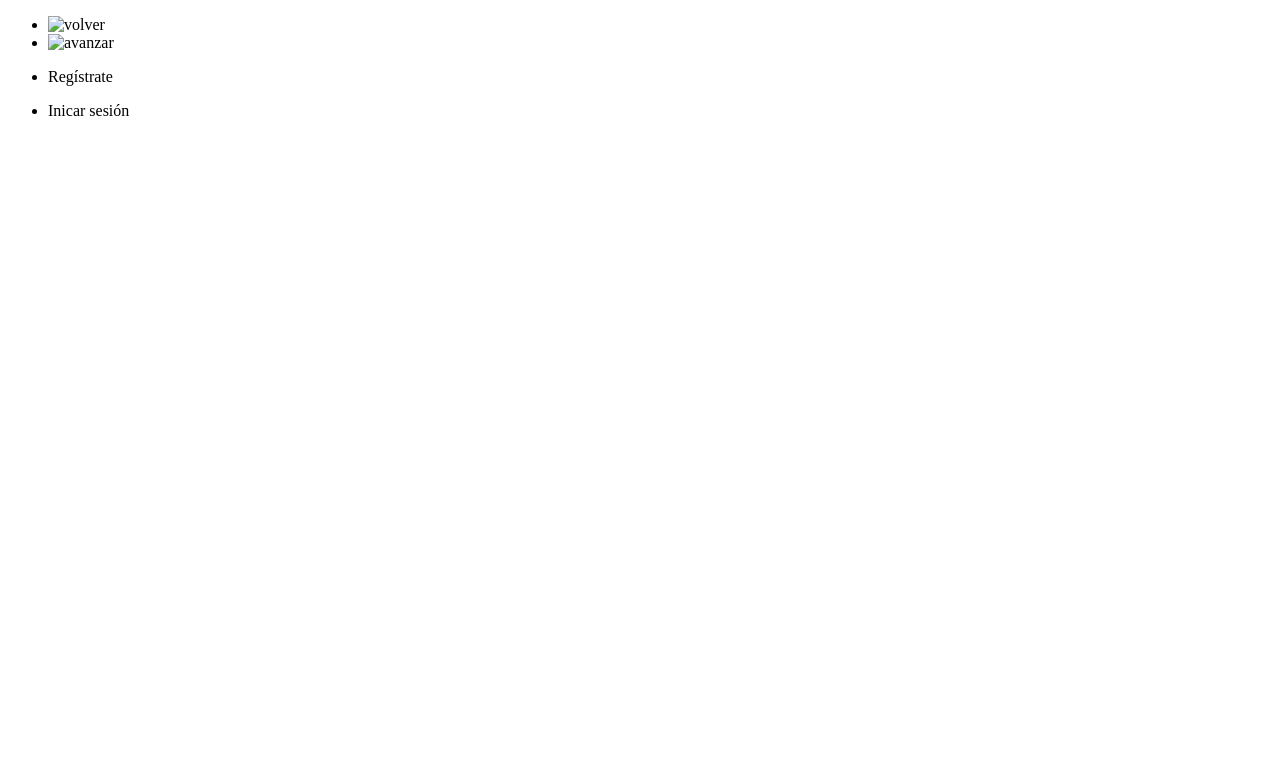
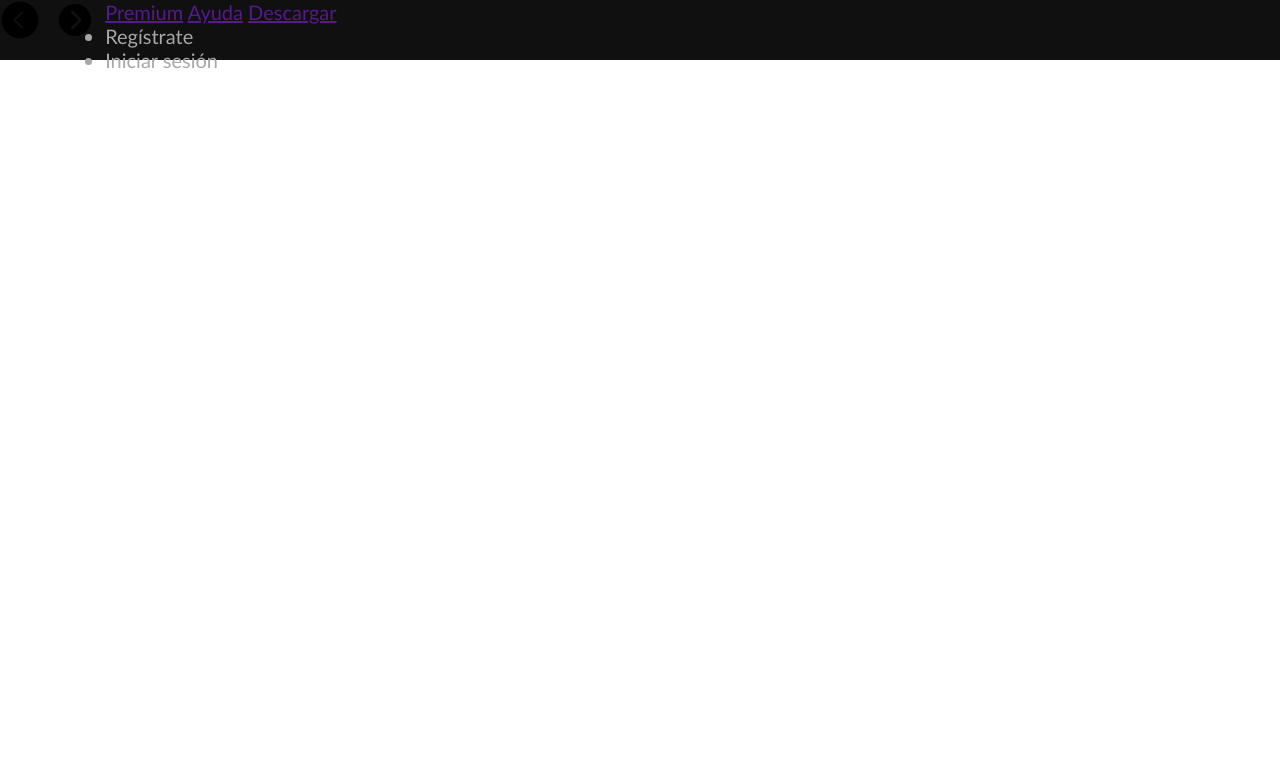
Before and after one commit to brepaca/CloneSpotify, a plain HTML site: page index.html in a window 1280 px wide. Shown: the top 768 px of the page. Drawn offline with Linux system fonts and the light colour scheme.

Commit message:
Se ingresaron los iconos de la barra de navegación. Se añadió estilos a la etiqueta nav.

```diff
--- a/Style/main.css
+++ b/Style/main.css
@@ -0,0 +1,25 @@
+* {
+    padding: 0;
+    margin: 0;
+    box-sizing: border-box;
+}
+
+body {
+    font-family: 'Gill Sans', 'Gill Sans MT', Calibri, 'Trebuchet MS', sans-serif;
+}
+
+nav {
+    width: 100%;
+    height: 60px;
+    background-color: #101010;
+    font-size: 20px;
+    color: #A7A7A7;
+    display: flex;
+}
+
+nav .volver-avanzar-nav a {
+    font-size: 30px;
+    text-decoration: none;
+    margin-right: 10px;
+    border-radius: 1;
+}
--- a/index.html
+++ b/index.html
@@ -12,20 +12,23 @@
     <header>
         <!-- Barra de navegación -->
         <nav>
+            <div class="volver-avanzar-nav">
+                    <a href="#"><img src="./Assets/icons8-chevron-izquierda-en-círculo-30.png" alt=""></a>
+                    <a href=""><img src="./Assets/icons8-chevron-derecha-en-círculo-30.png" alt=""></a>
+            </div>
+            <div>
                 <ul>
-                <li>
-                    <img src="" alt="volver">
-                </li>
-                <li>
-                    <img src="" alt="avanzar">
-                </li>
+                    <a href="">Premium</a>
+                    <a href="">Ayuda</a>
+                    <a href="">Descargar</a>
                 </ul>
                 <ul>
                     <li><a href="#"></a>Regístrate</li>
                 </ul>
                 <ul>
-                <li><a href="#"></a>Inicar sesión</li>
+                    <li><a href="#"></a>Iniciar sesión</li>
                 </ul>
+            </div>
         </nav>
     </header>
     <main>
```
Also changed, not shown: Assets/icono spotify web.png (added), Assets/icons8-chevron-derecha-en-círculo-30.png (added), Assets/icons8-chevron-izquierda-en-círculo-30.png (added). Lines whose indentation alone changed are shown as unchanged.
